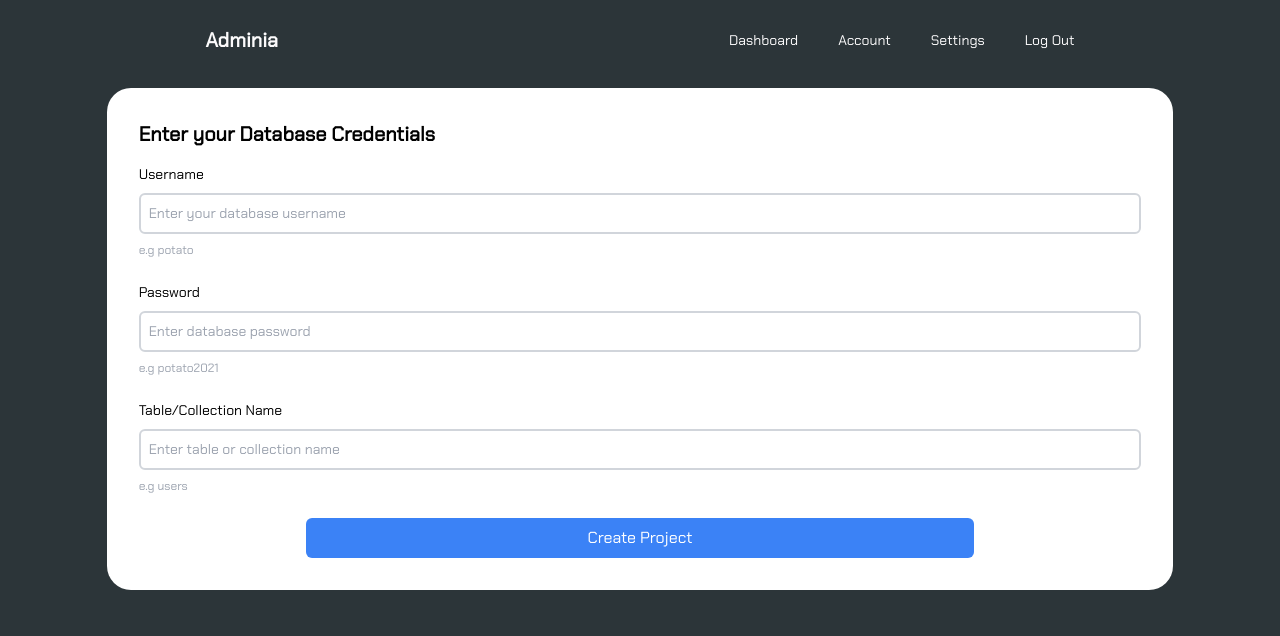
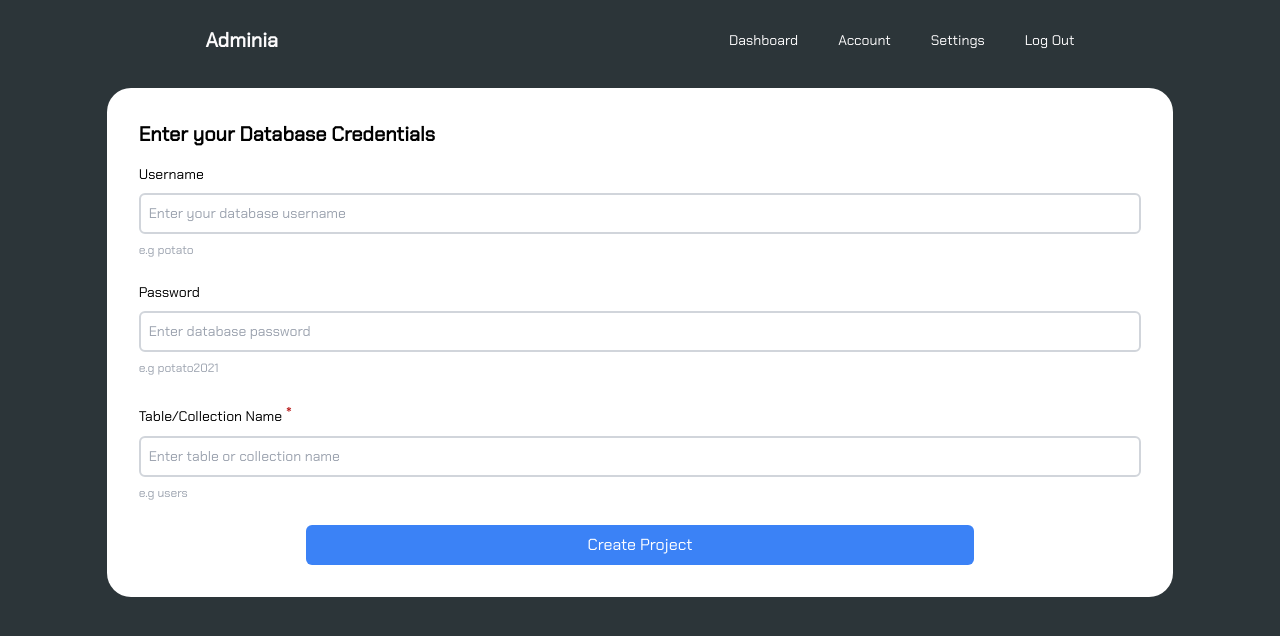
Before and after one commit to darksuei/adminia, a Next.js app: page /setup/credentials in a window 1280 px wide. Shown: the top 636 px of the page. Built offline with nearby package versions, Linux system fonts and the light colour scheme.

Commit message:
feat: Credential update complete

```diff
--- a/src/app/components/Credentials.tsx
+++ b/src/app/components/Credentials.tsx
@@ -1,10 +1,37 @@
+"use client";
+import { useContext } from "react";
+import { UserContext } from "@/contexts";
+import { Formik, Form, Field } from "formik";
+import { PostCredentials } from "@/services";
+import { useRouter } from "next/navigation";
+
 export default function Credentials() {
+  const router = useRouter();
+  const { user } = useContext(UserContext);
   return (
-    <form className="w-full flex flex-col gap-6">
+    <Formik
+      initialValues={{
+        ...user,
+        databaseUserName: "",
+        databasePassword: "",
+        tableName: "",
+      }}
+      onSubmit={async (values, { resetForm }) => {
+        console.log(values);
+        const response = await PostCredentials(values);
+        resetForm();
+        console.log(response);
+        router.push("/dashboard");
+      }}
+    >
+      {() => (
+        <Form className="w-full flex flex-col gap-6">
           <div className="form-item">
             <label>Username</label>
-        <input
+            <Field
               type="text"
+              name="databaseUserName"
+              id="databaseUserName"
               placeholder="Enter your database username"
               className="border-2 border-gray-300 rounded-md p-2"
             />
@@ -13,8 +40,10 @@ export default function Credentials() {
 
           <div className="form-item">
             <label>Password</label>
-        <input
+            <Field
               type="password"
+              name="databasePassword"
+              id="databasePassword"
               placeholder="Enter database password"
               className="border-2 border-gray-300 rounded-md p-2"
             />
@@ -22,17 +51,27 @@ export default function Credentials() {
           </div>
 
           <div className="form-item">
-        <label>Table/Collection Name</label>
-        <input
+            <label>
+              Table/Collection Name{" "}
+              <span className="text-red-700 text-xl">*</span>
+            </label>
+            <Field
               type="text"
+              name="tableName"
+              id="tableName"
               placeholder="Enter table or collection name"
               className="border-2 border-gray-300 rounded-md p-2"
             />
             <span className="text-gray-400 text-xs">e.g users</span>
           </div>
-      <button className="bg-blue-500 text-white rounded-md p-2 w-8/12 mx-auto">
+          <button
+            type="submit"
+            className="bg-blue-500 text-white rounded-md p-2 w-8/12 mx-auto"
+          >
             Create Project
           </button>
-    </form>
+        </Form>
+      )}
+    </Formik>
   );
 }
--- a/src/app/components/SetupForm.tsx
+++ b/src/app/components/SetupForm.tsx
@@ -24,9 +24,9 @@ export default function SetUpForm() {
   return (
     <Formik
       initialValues={{
-        projectName: "",
-        connectionString: "",
-        database: activeDatabase,
+        projectName: user.projectName || "",
+        connectionString: user.connectionString || "",
+        database: user.database || activeDatabase,
       }}
       onSubmit={async (values, { resetForm }) => {
         values.database = activeDatabase;
```
Lines whose indentation alone changed are shown as unchanged.
